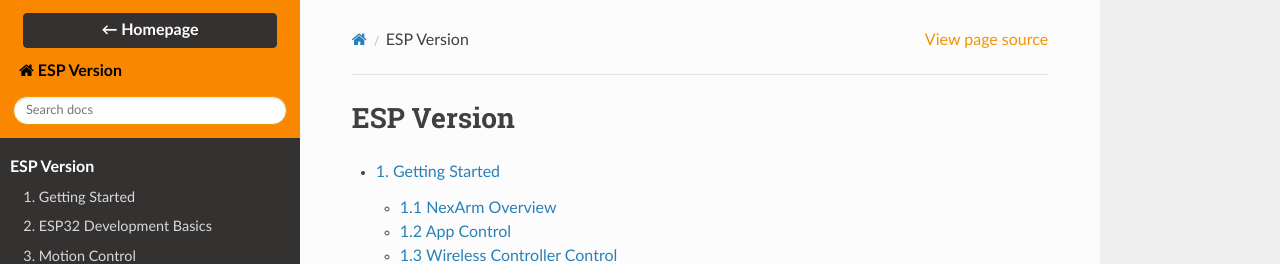
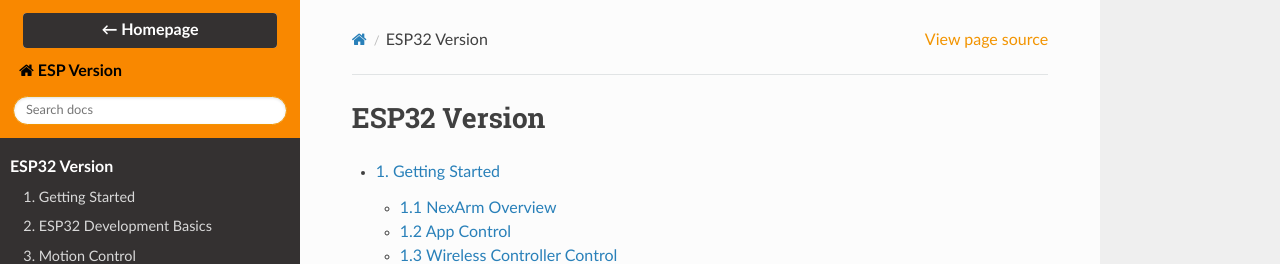
Before and after one commit to Hiwonder-docs/NexArm, a Sphinx documentation site: the page built from source/index.rst, in a window 1280 px wide and 900 px high. Shown: the top 264 px of the window. Built offline with Sphinx 7.4.7 and the Read the Docs theme 3.1.0, drawn with Linux system fonts in a browser that asks for light colours.

Commit message:
Update index.rst

```diff
--- a/source/index.rst
+++ b/source/index.rst
@@ -4,12 +4,12 @@
    contain the root `toctree` directive.
 
 ===========
-ESP Version
+ESP32 Version
 ===========
 
 .. toctree::
    :maxdepth: 2
-   :caption: ESP Version
+   :caption: ESP32 Version
 
    docs/1_Getting_Started_NexArm.md
    docs/2_ESP32_Development_Basics.md
```
